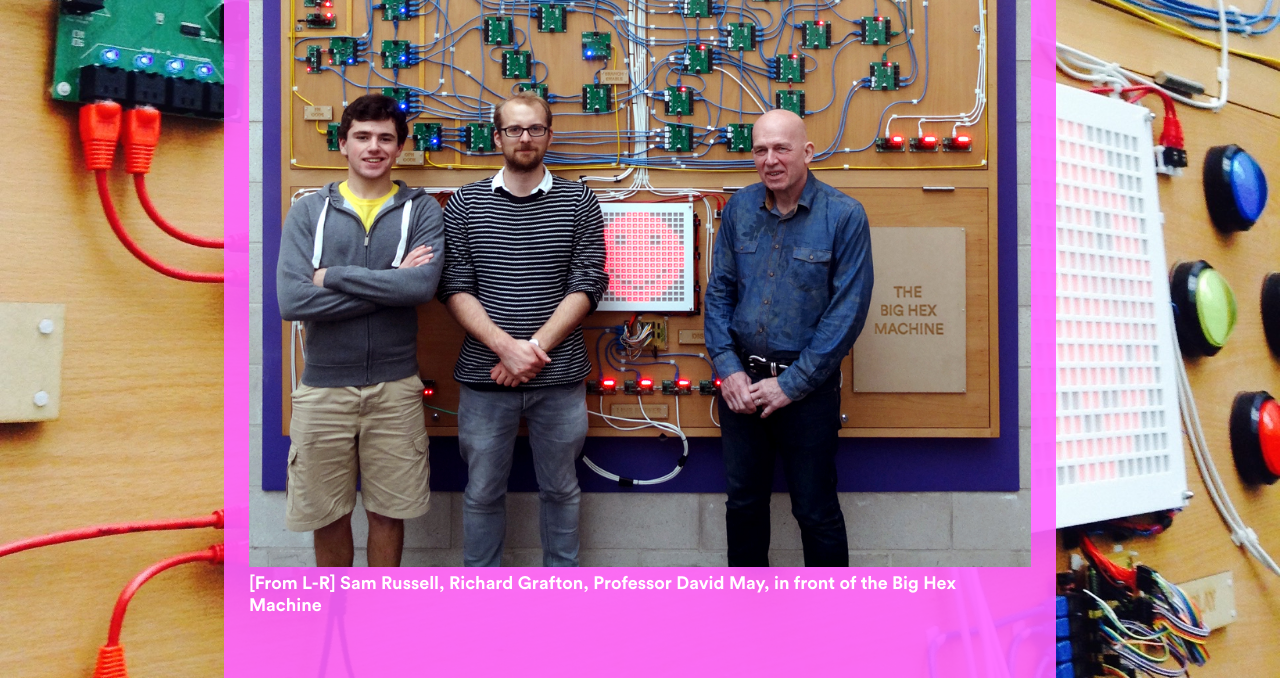
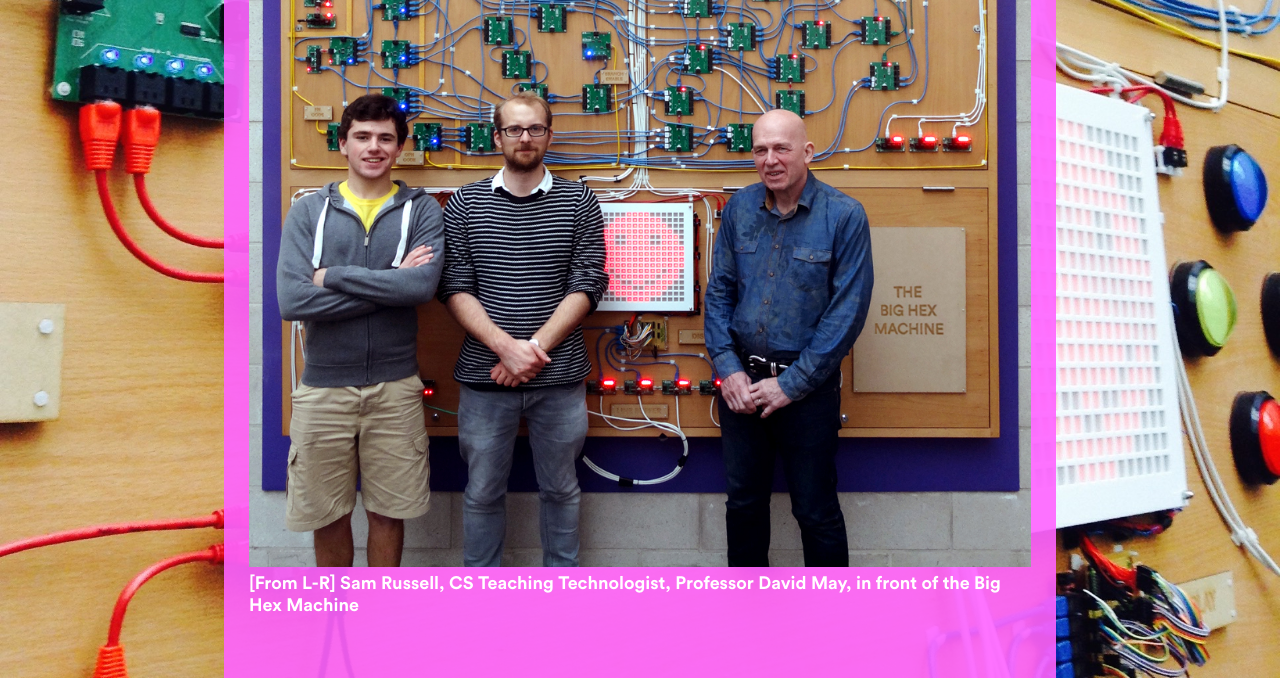
Before and after one commit to bighexmachine/bighexmachine.github.io, a plain HTML site: page photo.html in a window 1280 px wide. Shown: the part 1859-2537 px from the top of the page. Drawn offline with Linux system fonts and the light colour scheme.

Commit message:
Update photo.html

```diff
--- a/photo.html
+++ b/photo.html
@@ -17,7 +17,7 @@
 
 <img src = "bighexmachine.jpg" style = "width:100%;margin-bottom:40px">
 <img src = "bighexmachine2.jpg" style = "width:100%">
-<p>[From L-R] Sam Russell, Richard Grafton, Professor David May, in front of the Big Hex Machine</p>
+<p>[From L-R] Sam Russell, CS Teaching Technologist, Professor David May, in front of the Big Hex Machine</p>
 
 <img id = "logo" src = "logo.png" width="200">
 
```
